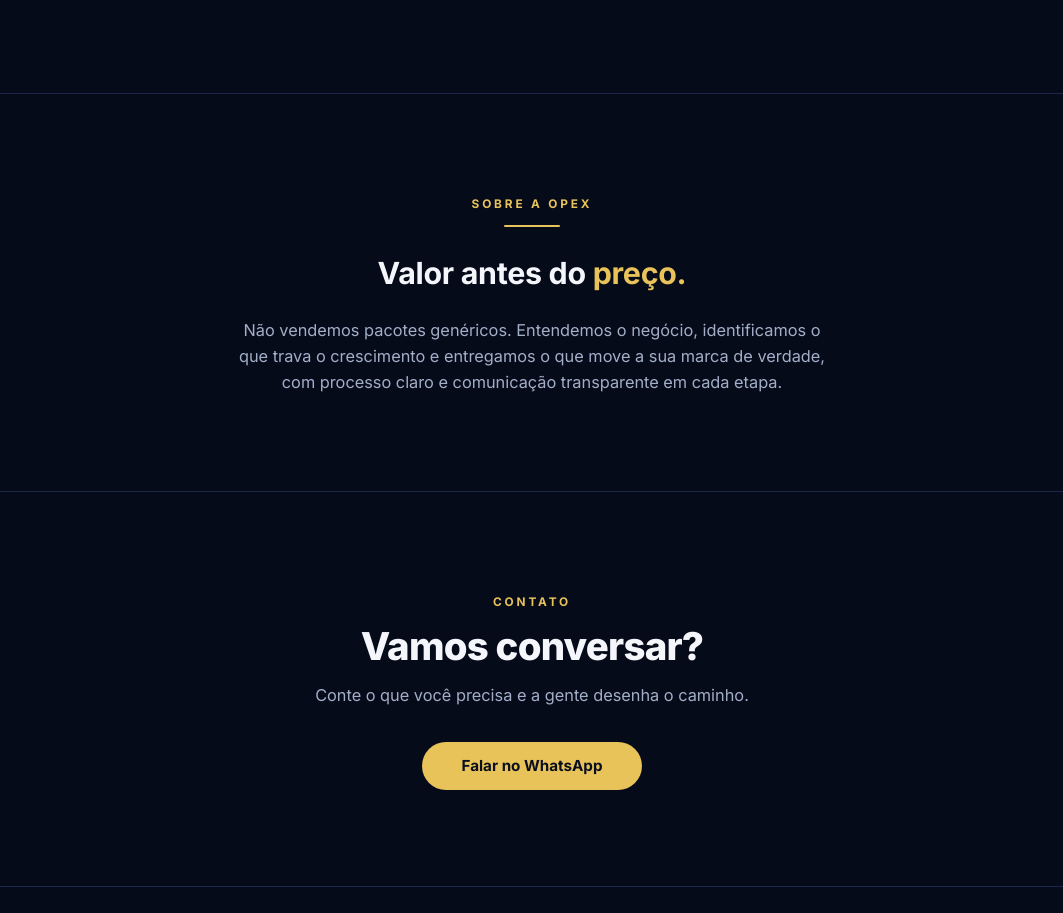
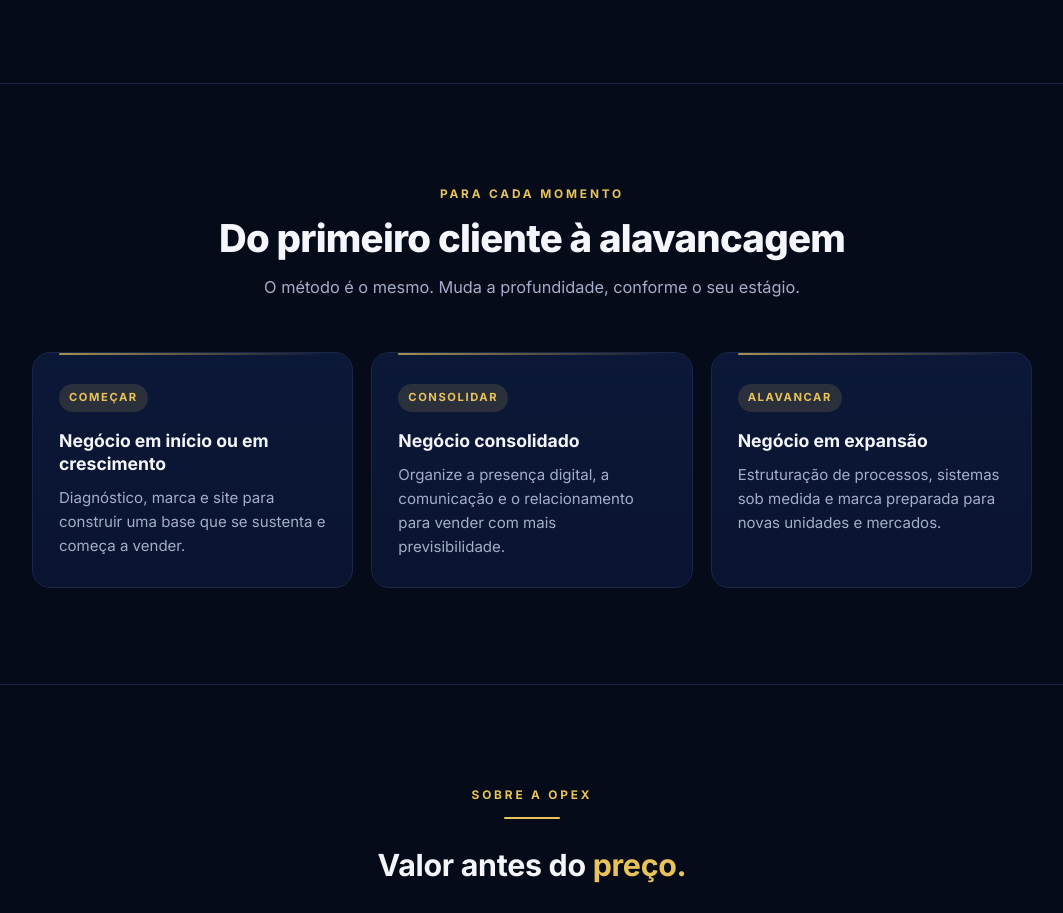
Before and after one commit to sounetolima/opex, a plain HTML site: page index.html in a window 1280 px wide. Shown: the part 1887-2800 px from the top of the page, without its empty margins (108-1171 px from the left). Drawn offline with Linux system fonts and the light colour scheme.

Commit message:
Copy: crescimento para negócios de todos os portes (hero, estágios, manifesto)
Co-Authored-By: Claude Haiku 5.5 <noreply@anthropic.com>
Claude-Session: https://claude.ai/code/session_01APCAHfpNuR1jbKjqrDfPdq

```diff
--- a/index.html
+++ b/index.html
@@ -3,7 +3,7 @@
 <head>
 <meta charset="utf-8">
 <meta name="viewport" content="width=device-width, initial-scale=1, viewport-fit=cover">
-<meta name="description" content="OPEX Business Growth: posicionamento, identidade, sites, redes sociais e cartões NFC para negócios que querem crescer.">
+<meta name="description" content="OPEX Business Growth: crescimento com método para negócios de todos os portes. Posicionamento, identidade, sites, redes sociais e estruturação.">
 <meta name="theme-color" content="#060b1a">
 <title>OPEX Business Growth</title>
 <link rel="preconnect" href="https://fonts.googleapis.com">
@@ -176,8 +176,8 @@
 <div class="hex h8 " title="Criadores"><i><svg viewBox="0 0 24 24" fill="none" stroke="currentColor" stroke-width="1.7" stroke-linecap="round" stroke-linejoin="round"><rect x="3" y="7" width="18" height="13" rx="2"/><circle cx="12" cy="13.5" r="3.5"/><path d="M8 7l1.5-3h5L16 7"/></svg></i></div>
       </div>
       <span class="eyebrow anim d1">OPEX Business Growth</span>
-      <h1 class="anim d1">Estratégias inteligentes para negócios em <em>qualquer direção</em>!</h1>
-      <p class="lead anim d2">Posicionamento, identidade e presença digital com propósito. Comunicação clara que gera resultado de verdade.</p>
+      <h1 class="anim d1">Crescimento com método, <em>não com achismo</em>.</h1>
+      <p class="lead anim d2">Marca, site e presença digital para negócios de todos os portes: do primeiro cliente à expansão. Começamos pelo diagnóstico e seguimos com etapas claras.</p>
       <div class="actions anim d3">
         <a class="btn btn-primary" href="#servicos">Ver serviços</a>
         <a class="btn btn-ghost" href="#contato">Falar com a gente</a>
@@ -190,7 +190,7 @@
       <div class="section-head">
         <span class="kicker">Serviços</span>
         <h2>Da fundação à escala</h2>
-        <p>Cada etapa prepara a próxima. Comece pelo que a sua marca precisa agora.</p>
+        <p>Seja qual for o tamanho do seu negócio, cada etapa prepara a próxima. Comece pelo que a sua marca precisa agora.</p>
       </div>
       <div class="grid">
         <article class="card" id="consultoria-posicionamento">
@@ -227,12 +227,39 @@
     </div>
   </section>
 
+  <section id="estagios">
+    <div class="wrap">
+      <div class="section-head">
+        <span class="kicker">Para cada momento</span>
+        <h2>Do primeiro cliente à alavancagem</h2>
+        <p>O método é o mesmo. Muda a profundidade, conforme o seu estágio.</p>
+      </div>
+      <div class="grid">
+        <article class="card">
+          <div><span class="stage">Começar</span></div>
+          <h3>Negócio em início ou em crescimento</h3>
+          <p>Diagnóstico, marca e site para construir uma base que se sustenta e começa a vender.</p>
+        </article>
+        <article class="card">
+          <div><span class="stage">Consolidar</span></div>
+          <h3>Negócio consolidado</h3>
+          <p>Organize a presença digital, a comunicação e o relacionamento para vender com mais previsibilidade.</p>
+        </article>
+        <article class="card">
+          <div><span class="stage">Alavancar</span></div>
+          <h3>Negócio em expansão</h3>
+          <p>Estruturação de processos, sistemas sob medida e marca preparada para novas unidades e mercados.</p>
+        </article>
+      </div>
+    </div>
+  </section>
+
   <section id="sobre" class="manifesto">
     <div class="wrap">
       <span class="kicker">Sobre a OPEX</span>
       <div class="rule"></div>
       <p class="quote">Valor antes do <span>preço.</span></p>
-      <p class="body">Não vendemos pacotes genéricos. Entendemos o negócio, identificamos o que trava o crescimento e entregamos o que move a sua marca de verdade, com processo claro e comunicação transparente em cada etapa.</p>
+      <p class="body">Não vendemos pacotes genéricos. Entendemos o negócio, identificamos o que trava o crescimento e entregamos o que move a sua marca de verdade, com processo claro e comunicação transparente em cada etapa. Seja qual for o porte, você conversa com quem pensa a estratégia.</p>
     </div>
   </section>
 
```
